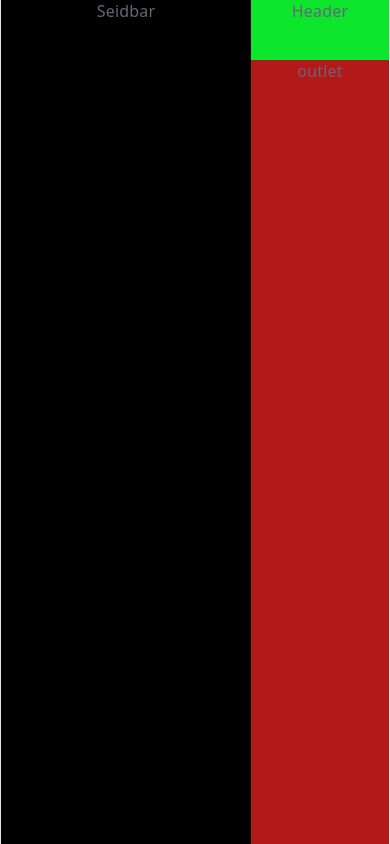
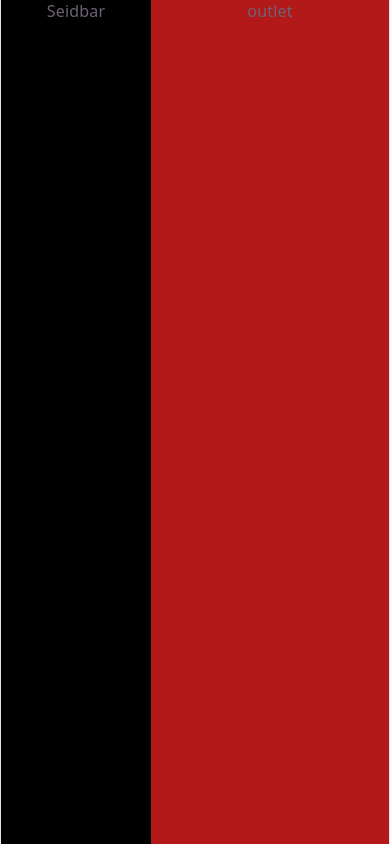
Before and after one commit to Rob140/Dashboard, a React (Vite) app: page / in a window 390 px wide. Built offline with nearby package versions, Linux system fonts and the light colour scheme.

Commit message:
responsive dashboard

```diff
--- a/src/DashboardLayout/dashboard.module.css
+++ b/src/DashboardLayout/dashboard.module.css
@@ -26,3 +26,69 @@
   /* height: 400px;
   width: 300px; */
 }
+@media (max-width: 768px) {
+  .layout {
+    display: grid;
+    grid-template-columns: 250px 1fr;
+    grid-template-rows: 60px 1fr;
+    grid-template-areas:
+      "sidebar header"
+      "sidebar main";
+    height: 100vh;
+    width: 100%;
+  }
+  .headerBar {
+    background-color: rgb(12, 231, 45);
+    grid-area: header;
+  }
+}
+@media (max-width: 768px) {
+  .layout {
+    display: grid;
+    grid-template-columns: 200px 1fr;
+    grid-template-rows: 60px 1fr;
+    grid-template-areas:
+      "sidebar header"
+      "sidebar main";
+    height: 100vh;
+    width: 100%;
+  }
+  .headerBar {
+    background-color: rgb(12, 231, 45);
+    grid-area: header;
+  }
+}
+@media (max-width: 568px) {
+  .layout {
+    display: grid;
+    grid-template-columns: 150px 1fr;
+    grid-template-rows: 60px 1fr;
+    grid-template-areas:
+      "sidebar main"
+      "sidebar main";
+    height: 100vh;
+    width: 100%;
+  }
+  .headerBar {
+    background-color: rgb(12, 231, 45);
+    grid-area: header;
+    display: none;
+  }
+}
+@media (max-width: 368px) {
+  .layout {
+    display: grid;
+    grid-template-columns: 50px 1fr;
+    grid-template-rows: 60px 1fr;
+    grid-template-areas:
+      "sidebar main"
+      "sidebar main";
+    height: 100vh;
+    width: 100%;
+  }
+  .headerBar {
+    background-color: rgb(12, 231, 45);
+    grid-area: header;
+    display: none;
+  }
+}
```
